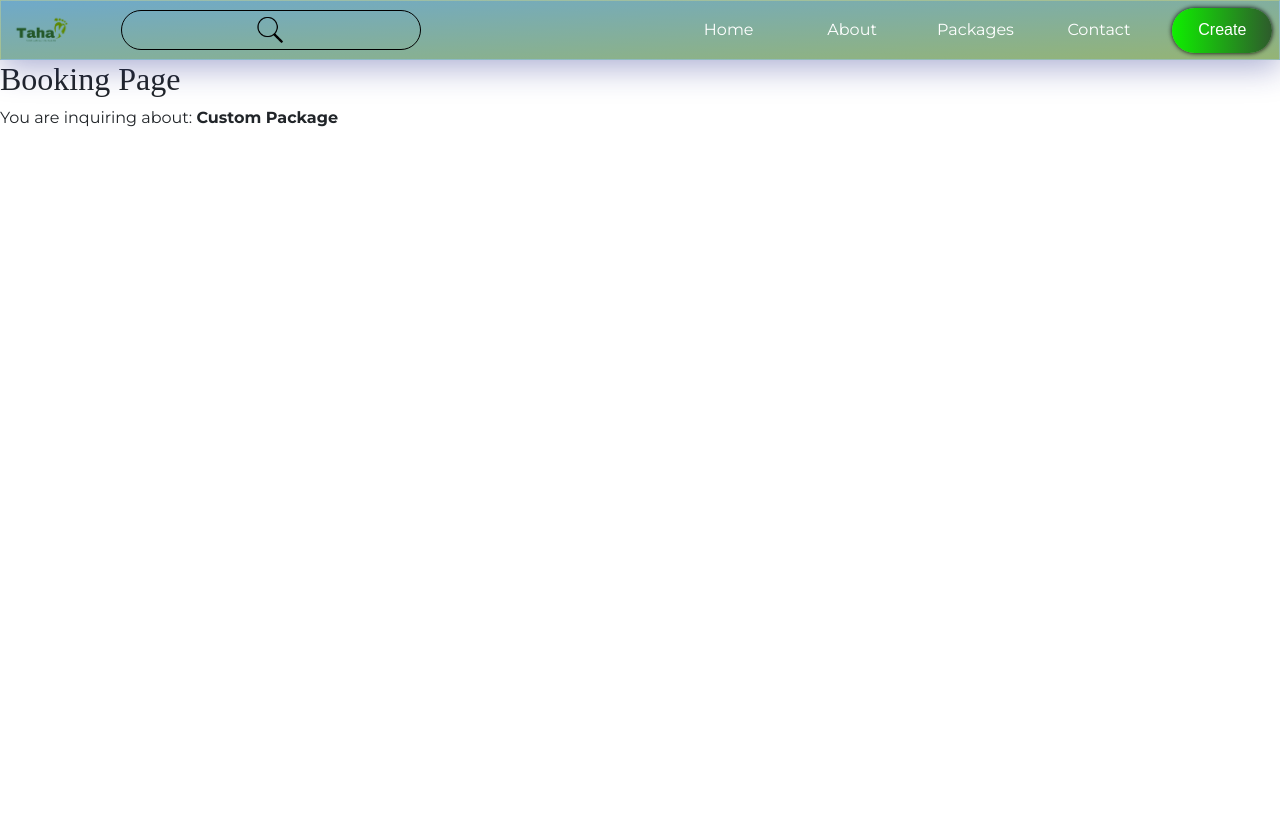
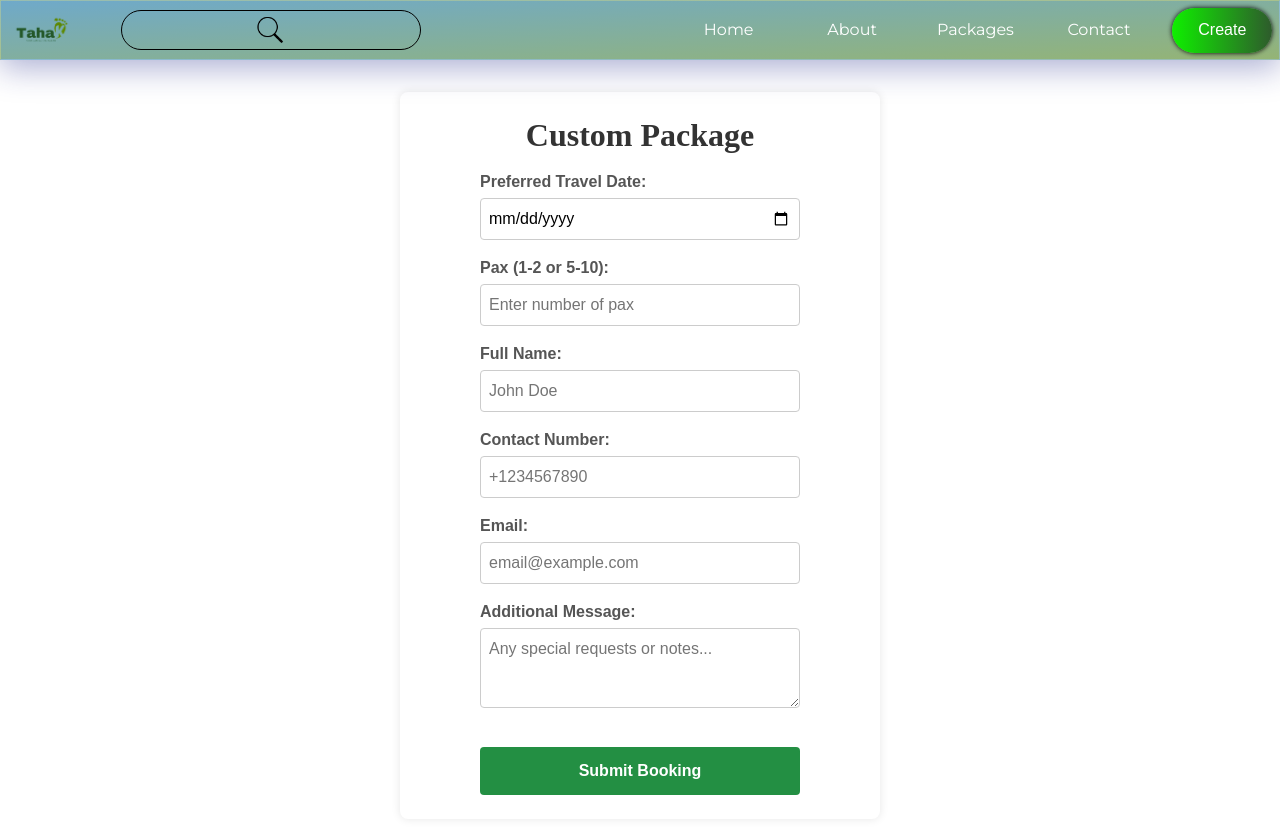
Before and after one commit to BuwieSit/ecovip_web, a React (Create React App) app: page /Book in a window 1280 px wide. Shown: the top 834 px of the page. Before the commit the page ends 800 px from the top, so only its background shows below. Built offline with nearby package versions, Linux system fonts and the light colour scheme; a web font is replaced by a local one.

Commit message:
booking page

```diff
--- a/src/App.js
+++ b/src/App.js
@@ -21,9 +21,9 @@ function App() {
             <Content />
           </>
         }/>
-        <Route path='/About_Page' element={<About_Page/>}/>
+        <Route path='/' element={<About_Page/>}/>
         <Route path='/Package_Page' element={<Package_Page/>}/>
-        <Route path='/Contact_Page' element={<Contact_Page/>}/>
+        <Route path='/' element={<Contact_Page/>}/>
         <Route path="/create" element={<Create/>} />
         <Route path="/Book" element={<Book />} />
       </Routes>
--- a/src/pages/Create/create.js
+++ b/src/pages/Create/create.js
@@ -300,8 +300,8 @@ function Create() {
                                     <td
                                         id="book-button"
                                         colSpan="2"
-                                        className={selectedActivities.length < 6 ? "book-button disabled" : "book-button"}
-                                        onClick={() => selectedActivities.length >= 6 && handleInquire()}
+                                        className={selectedActivities.length < 5 ? "book-button disabled" : "book-button"}
+                                        onClick={() => selectedActivities.length >= 5 && handleInquire()}
                                     >
                                         Book now
                                     </td>
--- a/src/pages/HeaderFolder/header.js
+++ b/src/pages/HeaderFolder/header.js
@@ -26,9 +26,9 @@ function Head() {
       <div className='nav-list'>
         <ul>
           <li><Link to='/'>Home</Link></li>
-          <li><Link to='/About_Page'>About</Link></li>
+          <li><Link to='/'>About</Link></li>
           <li><Link to='/Package_Page'>Packages</Link></li>
-          <li><Link to='/Contact_Page'>Contact</Link></li>
+          <li><Link to='/'>Contact</Link></li>
           <li>
             <Link to='/create'>
               <button id='createBtn'>Create</button>
--- a/src/webpages/book/Book.js
+++ b/src/webpages/book/Book.js
@@ -1,18 +1,157 @@
+import React, { useState } from 'react';
 import { useLocation } from 'react-router-dom';
+import './BookStyle.css';
 
 export default function Book() {
   const location = useLocation();
   const packageName = location.state?.packageName || "Custom Package";
 
+  const [form, setForm] = useState({
+    travelDate: '',
+    pax: '',
+    fullName: '',
+    contactNumber: '',
+    email: '',
+    message: '',
+  });
+
+  const [paxError, setPaxError] = useState('');
+  const today = new Date().toISOString().split('T')[0];
+
+  const isValidPax = (value) => {
+    const num = Number(value);
+    return (num >= 1 && num <= 2) || (num >= 5 && num <= 10);
+  };
+
+  const handleChange = (e) => {
+    const { name, value } = e.target;
+
+    if (name === 'pax') {
+      // allow empty input for clearing
+      if (value === '') {
+        setForm(prev => ({ ...prev, [name]: value }));
+        setPaxError('');
+        return;
+      }
+
+      if (!/^\d+$/.test(value)) return;
+
+      const num = Number(value);
+
+      if (num >= 3 && num < 5) {
+        setPaxError('Pax must be 1-2 or 5-10 (no 3 or 4)');
+        return;
+      }
+      if (num > 10) {
+        setPaxError('Maximum pax is 10');
+        return;
+      }
+
+      setPaxError('');
+      setForm(prev => ({ ...prev, [name]: value }));
+      return;
+    }
+
+    setForm(prev => ({ ...prev, [name]: value }));
+  };
+
+  const handleSubmit = (e) => {
+    e.preventDefault();
+    if (!isValidPax(form.pax)) {
+      setPaxError('Pax must be 1-2 or 5-10');
+      return;
+    }
+    alert('Booking submitted!');
+    console.log('Booking data:', { packageName, ...form });
+  };
+
   return (
+    <div className="booking-page-wrapper">
       <div className="book-container">
-            <h2>Booking Page</h2>
+        <h2><strong>{packageName}</strong></h2>
         {packageName ? (
-                <p>You are inquiring about: <strong>{packageName}</strong></p>
+          <p></p>
         ) : (
           <p>No package selected.</p>
         )}
+
+        <form onSubmit={handleSubmit} className="booking-form">
+          <label>
+            Preferred Travel Date:
+            <input
+              type="date"
+              name="travelDate"
+              min={today}
+              value={form.travelDate}
+              onChange={handleChange}
+              required
+            />
+          </label>
+
+          <label>
+            Pax (1-2 or 5-10):
+            <input
+              type="number"
+              name="pax"
+              min="1"
+              max="10"
+              value={form.pax}
+              onChange={handleChange}
+              required
+              placeholder="Enter number of pax"
+            />
+            {paxError && <small className="error">{paxError}</small>}
+          </label>
+
+          <label>
+            Full Name:
+            <input
+              type="text"
+              name="fullName"
+              value={form.fullName}
+              onChange={handleChange}
+              required
+              placeholder="John Doe"
+            />
+          </label>
+
+          <label>
+            Contact Number:
+            <input
+              type="tel"
+              name="contactNumber"
+              value={form.contactNumber}
+              onChange={handleChange}
+              required
+              placeholder="+1234567890"
+            />
+          </label>
+
+          <label>
+            Email:
+            <input
+              type="email"
+              name="email"
+              value={form.email}
+              onChange={handleChange}
+              required
+              placeholder="email@example.com"
+            />
+          </label>
+
+          <label>
+            Additional Message:
+            <textarea
+              name="message"
+              value={form.message}
+              onChange={handleChange}
+              placeholder="Any special requests or notes..."
+            />
+          </label>
+
+          <button type="submit">Submit Booking</button>
+        </form>
       </div>
-
+    </div>
   );
 }
--- /dev/null
+++ b/src/webpages/book/BookStyle.css
@@ -0,0 +1,73 @@
+.booking-page-wrapper {
+  max-width: 480px;            /* container width */
+  margin: 2rem auto;           /* center horizontally */
+  padding: 1.5rem 1rem;
+  background: #fff;
+  box-shadow: 0 0 10px rgba(0,0,0,0.1);
+  border-radius: 8px;
+  font-family: Arial, sans-serif;
+}
+
+.book-container h2 {
+  text-align: center;
+  margin-bottom: 1rem;
+  color: #333;
+}
+
+.booking-form {
+  display: flex;
+  flex-direction: column;
+  align-items: center;          /* center form items horizontally */
+}
+
+.booking-form label {
+  margin-bottom: 1rem;
+  font-weight: 600;
+  color: #555;
+  width: 100%;
+  max-width: 320px;            /* label and inputs max width */
+}
+
+.booking-form input,
+.booking-form textarea {
+  width: 100%;                 /* fill label width */
+  max-width: 320px;            /* max width for inputs */
+  padding: 0.5rem;
+  margin-top: 0.25rem;
+  border: 1px solid #ccc;
+  border-radius: 4px;
+  font-size: 1rem;
+  box-sizing: border-box;
+}
+
+.booking-form textarea {
+  resize: vertical;
+  min-height: 80px;
+}
+
+.booking-form button {
+  padding: 0.75rem 2rem;
+  font-size: 1rem;
+  font-weight: 700;
+  color: white;
+  background-color: #238f43;
+  border: none;
+  border-radius: 4px;
+  cursor: pointer;
+  margin-top: 1rem;
+  transition: background-color 0.3s ease;
+  align-self: center;          /* center the button */
+  max-width: 320px;
+  width: 100%;
+}
+
+.booking-form button:hover {
+  background-color: #1a632f;
+}
+
+.error {
+  color: #d9534f; /* bootstrap-like red */
+  font-size: 0.9rem;
+  margin-top: 0.25rem;
+  display: block;
+}
```
Lines whose indentation alone changed are shown as unchanged.
